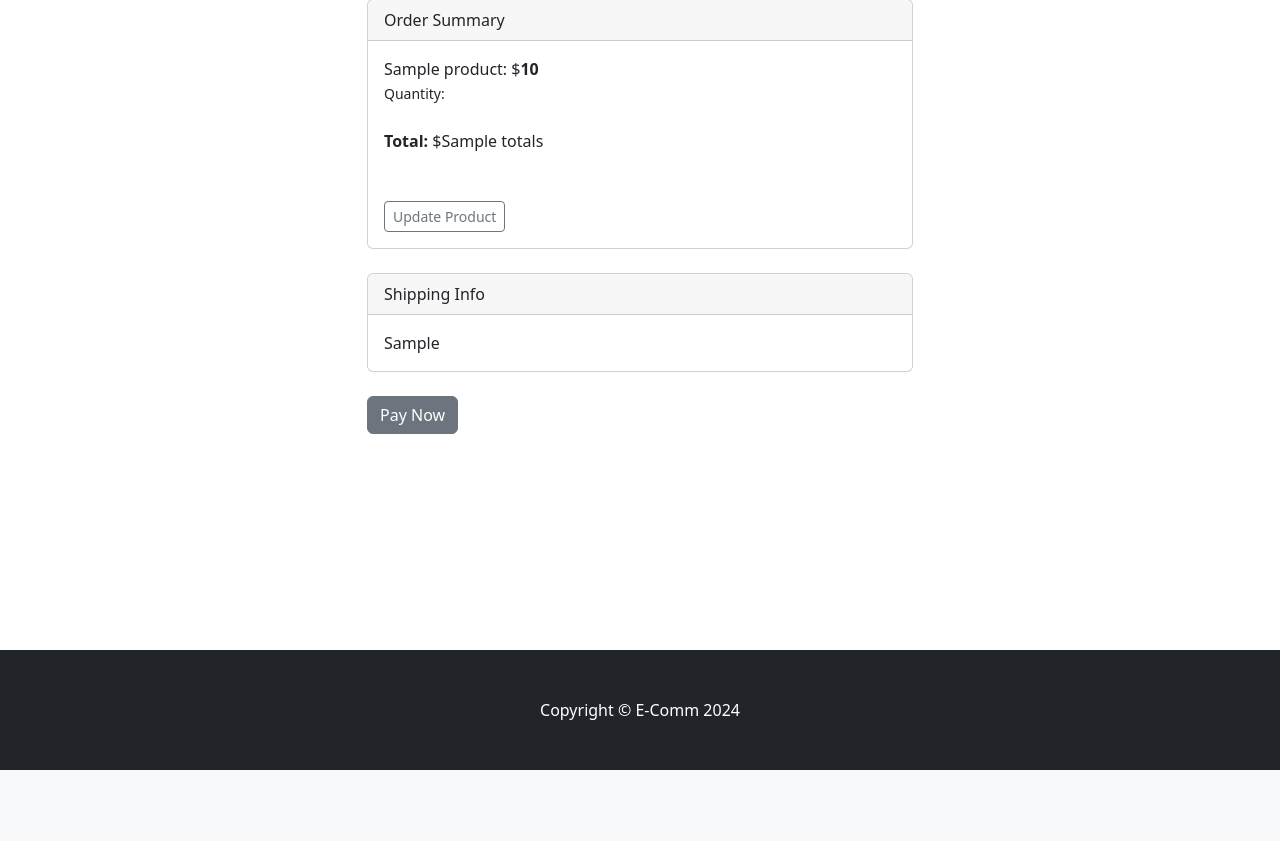
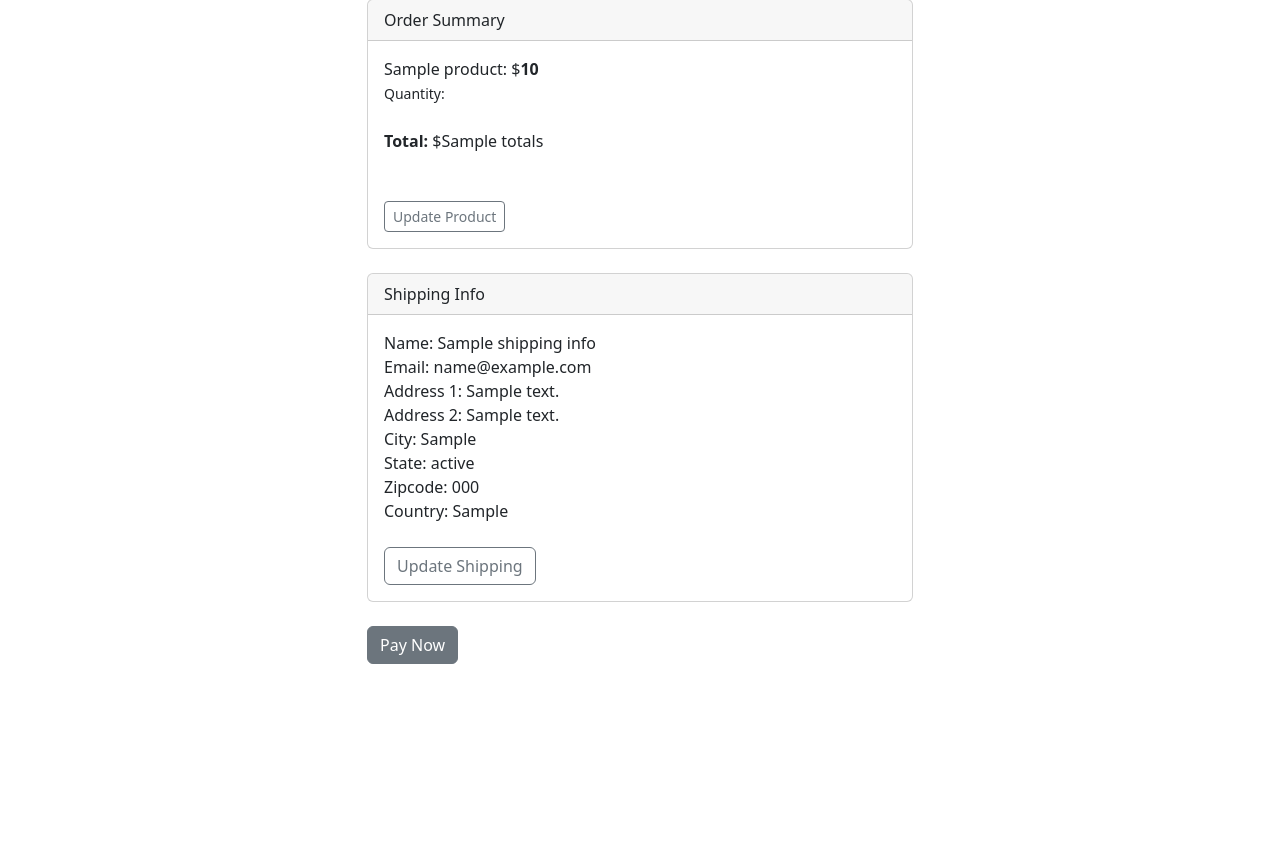
Before and after one commit to Eamateli/E-commerce-Website, a Django app: template ecom/payment/templates/payment/billing_info.html in a window 1280 px wide. Shown: the part 378-1219 px from the top of the page. Before the commit the page ends 1148 px from the top, so only its background shows below. Run offline with Django 5.2, Linux system fonts and the light colour scheme; the template is opened without the code that fills it: most values are stand-ins (such as "Sample title", 1, 10 or a date in 2020); some libraries are stand-ins or nearby versions.

Commit message:
Removing the form and adding the shipping info for the billing page

```diff
--- a/ecom/payment/templates/payment/billing_info.html
+++ b/ecom/payment/templates/payment/billing_info.html
@@ -51,7 +51,15 @@
                             </div>
                             <div class="card-body">
 
-                                {{shipping_info}}
+                                Name: {{ shipping_info.shipping_full_name}}<br>
+                                Email: {{ shipping_info.shipping_email}}<br>
+                                Address 1: {{ shipping_info.shipping_address1}}<br>
+                                Address 2: {{ shipping_info.shipping_address2}}<br>
+                                City: {{ shipping_info.shipping_city}}<br>
+                                State: {{ shipping_info.shipping_state}}<br>
+                                Zipcode: {{ shipping_info.shipping_zipcode}}<br>
+                                Country: {{ shipping_info.shipping_country}}<br><br>
+                                <a href="{% url 'checkout' %}" class="btn btn-outline-secondary">Update Shipping</a>
 
                             </div>
                           </div><br>
```
